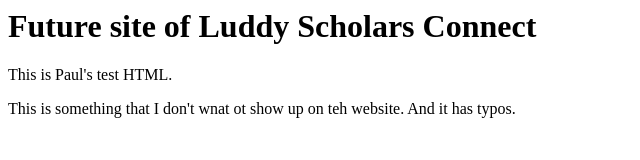
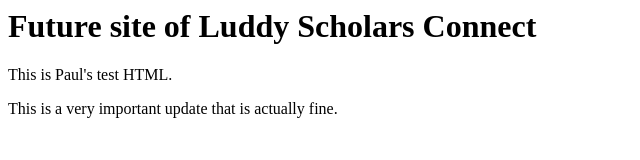
Before and after one commit to LuddyScholarsConnect/LuddyScholarsConnect.Github.io, a plain HTML site: page paul.html in a window 1280 px wide. Shown: the whole page, without its empty margins (0-640 px from the left). Drawn offline with Linux system fonts and the light colour scheme.

Commit message:
Update paul.html

```diff
--- a/paul.html
+++ b/paul.html
@@ -7,7 +7,7 @@
 <body>
 <H1>Future site of Luddy Scholars Connect</h1>
 <p>This is Paul's test HTML.</p>
-<p>This is something that I don't wnat ot show up on teh website. And it has typos.</p>
+<p>This is a very important update that is actually fine.</p>
 
 </body>
 
```
